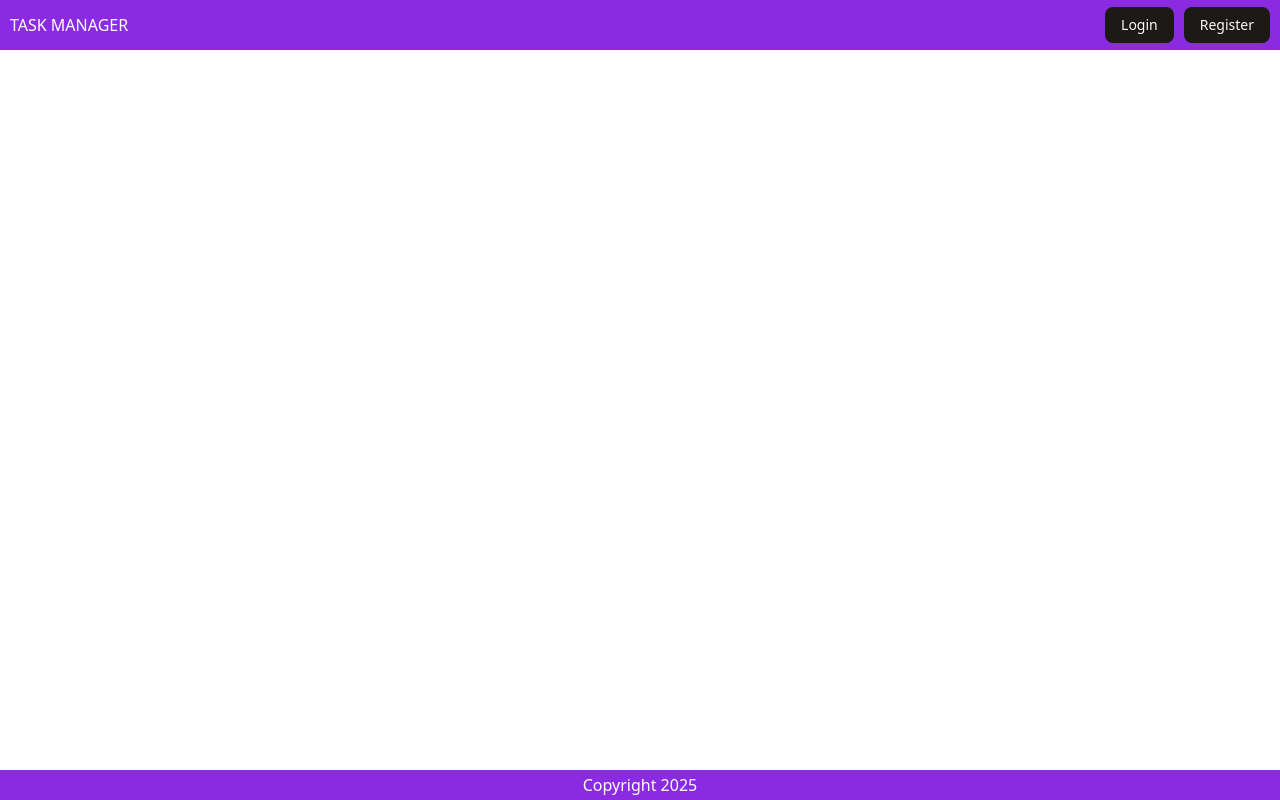
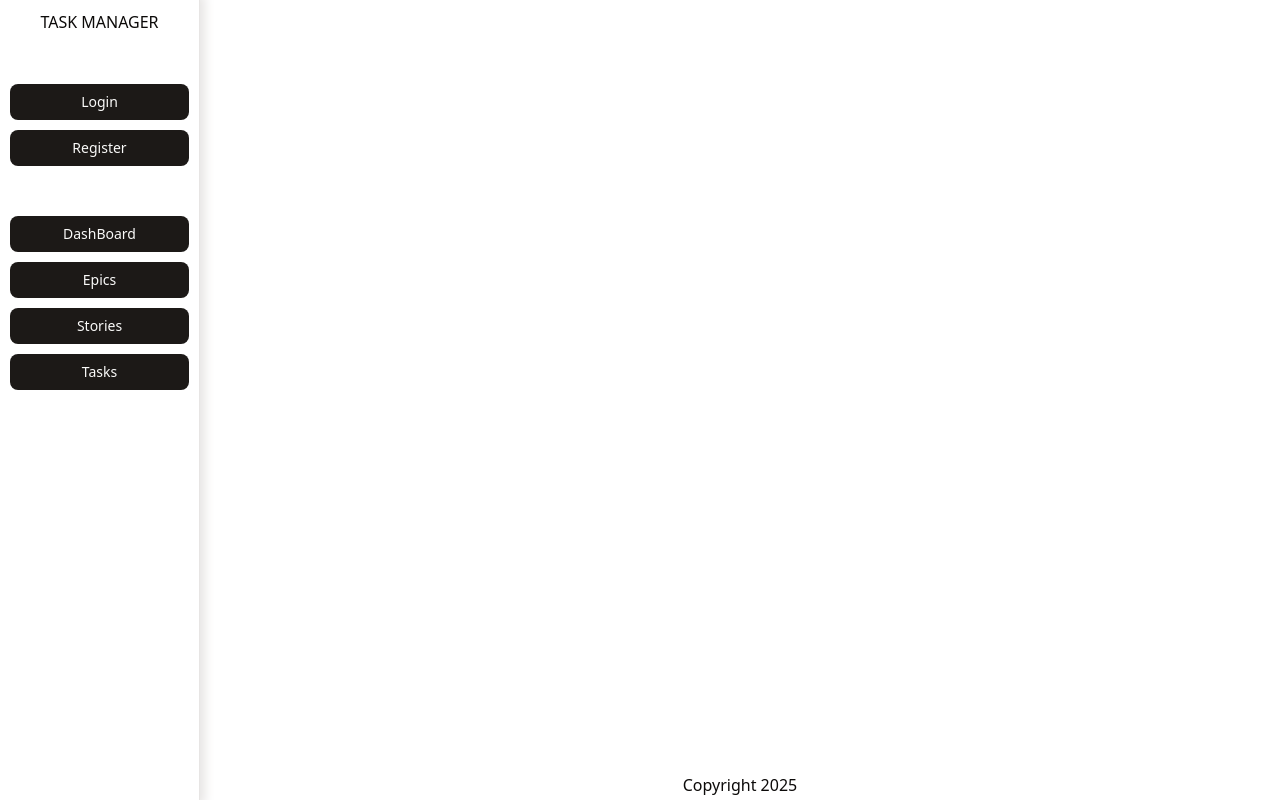
Before and after one commit to divals8282/Task-Manager, a React app in the folder frontend/: page / in a window 1280 px wide. Built offline with nearby package versions, Linux system fonts and the light colour scheme; the HTML template or start-up script is replaced by a standard one.

Commit message:
integrated sonner, changed layout

```diff
--- a/frontend/package.json
+++ b/frontend/package.json
@@ -19,6 +19,7 @@
     "react": "^19.1.1",
     "react-dom": "^19.1.1",
     "react-router": "^7.9.5",
+    "sonner": "^2.0.7",
     "tailwind-merge": "^3.3.1",
     "tailwindcss": "^4.1.16",
     "tw-animate-css": "^1.4.0"
--- a/frontend/src/App.tsx
+++ b/frontend/src/App.tsx
@@ -7,17 +7,23 @@ function App() {
   const navigate = useNavigate();
   return (
     <div className="app">
-      <div className="app__header">
-        <div className="app__header__logo">
+      <div className="app__sidebar">
+        <div className="app__sidebar__logo">
           <p>TASK MANAGER</p>
         </div>
-        <div className="app__header__profile">
+        <div className="app__sidebar__profile">
           <Button variant={"default"} onClick={() => navigate("/login")}>
             Login
           </Button>
           <Button variant={"default"} onClick={() => navigate("/register")}>
             Register
           </Button>
+        </div>
+        <div className="app__sidebar__navigation">
+          <Button>DashBoard</Button>
+          <Button>Epics</Button>
+          <Button>Stories</Button>
+          <Button>Tasks</Button>
         </div>
       </div>
       <div className="app__content">
--- /dev/null
+++ b/frontend/src/components/ui/sonner.tsx
@@ -0,0 +1,36 @@
+import {
+  CircleCheckIcon,
+  InfoIcon,
+  Loader2Icon,
+  OctagonXIcon,
+  TriangleAlertIcon,
+} from "lucide-react";
+import { Toaster as Sonner, type ToasterProps } from "sonner";
+
+const Toaster = ({ ...props }: ToasterProps) => {
+  return (
+    <Sonner
+      theme={"system"}
+      className="toaster group"
+      position="top-right"
+      icons={{
+        success: <CircleCheckIcon className="size-4" />,
+        info: <InfoIcon className="size-4" />,
+        warning: <TriangleAlertIcon className="size-4" />,
+        error: <OctagonXIcon className="size-4" />,
+        loading: <Loader2Icon className="size-4 animate-spin" />,
+      }}
+      style={
+        {
+          "--normal-bg": "var(--popover)",
+          "--normal-text": "var(--popover-foreground)",
+          "--normal-border": "var(--border)",
+          "--border-radius": "var(--radius)",
+        } as React.CSSProperties
+      }
+      {...props}
+    />
+  );
+};
+
+export { Toaster };
--- a/frontend/src/main.tsx
+++ b/frontend/src/main.tsx
@@ -6,8 +6,11 @@ import { createRoot } from "react-dom/client";
 import { RouterProvider } from "react-router/dom";
 import { router } from "./routes";
 
+import { Toaster } from "@/components/ui/sonner";
+
 createRoot(document.getElementById("root")!).render(
   <StrictMode>
     <RouterProvider router={router} />
+    <Toaster />
   </StrictMode>
 );
--- a/frontend/src/styles.app.scss
+++ b/frontend/src/styles.app.scss
@@ -1,22 +1,35 @@
 .app {
   display: flex;
   flex-direction: column;
-  &__header {
+  &__sidebar {
+    position: fixed;
+    left: 0;
     display: flex;
-    align-items: center;
-    justify-content: space-between;
-    height: 50px;
-    background-color: blueviolet;
-    color: white;
+    flex-direction: column;
+    gap: 50px;
+    height: 100vh;
+    width: 200px;
     padding: 10px;
+    border-right: 1px solid var(--border);
+    box-shadow: 0px 0px 10px 5px var(--border);
+    &__logo {
+      text-align: center;
+    }
     &__profile {
       display: flex;
+      flex-direction: column;
+      gap: 10px;
+    }
+    &__navigation {
+      display: flex;
+      flex-direction: column;
       gap: 10px;
     }
   }
   &__content {
-    height: calc(100vh - (50px + 30px));
+    height: calc(100vh - (30px));
     overflow: auto;
+    margin-left: 200px;
     padding: 10px;
   }
   &__footer {
@@ -24,8 +37,7 @@
     align-items: center;
     justify-content: center;
     height: 30px;
-    background-color: blueviolet;
-    color: white;
     padding: 10px;
+    margin-left: 200px;
   }
 }
--- a/frontend/src/views/login/index.tsx
+++ b/frontend/src/views/login/index.tsx
@@ -2,13 +2,13 @@ import "./styles.scss";
 
 import { Button } from "@/components/ui/button";
 import { Input } from "@/components/ui/input";
-
+import { toast } from "sonner";
 export const LoginView = () => {
   return (
     <div className="login-view">
       <div className="login-view__box">
         <div className="login-view__box__controller">
-          <h1>Login</h1>
+          <h1 onClick={() => toast("New Message")}>Login</h1>
         </div>
         <div className="login-view__box__controller">
           <label htmlFor="email" className="login-view__box__input--label">
--- a/frontend/src/views/login/styles.scss
+++ b/frontend/src/views/login/styles.scss
@@ -5,10 +5,9 @@
   &__box {
     display: flex;
     flex-direction: column;
-    width: 300px;
-    gap: 30px;
-    border: 1px solid rgb(197, 197, 197);
-    box-shadow: 0px 10px 20px 0px #b2b1b1;
+    width: 400px;
+    gap: 10px;
+    box-shadow: 1px 0px 20px 0px oklch(0.85 0 0);
     padding: 30px;
     border-radius: 10px;
     margin-top: 30px;
--- a/frontend/src/views/register/styles.scss
+++ b/frontend/src/views/register/styles.scss
@@ -5,10 +5,9 @@
   &__box {
     display: flex;
     flex-direction: column;
-    width: 300px;
-    gap: 30px;
-    border: 1px solid rgb(197, 197, 197);
-    box-shadow: 0px 10px 20px 0px #b2b1b1;
+    width: 400px;
+    gap: 10px;
+    box-shadow: 1px 0px 20px 0px oklch(0.86 0.01 0);
     padding: 30px;
     border-radius: 10px;
     margin-top: 30px;
```
Also changed, not shown: 1 other file (tests, documents, lock files or other folders).
